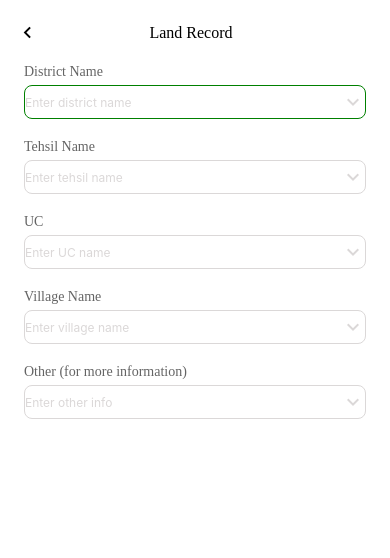
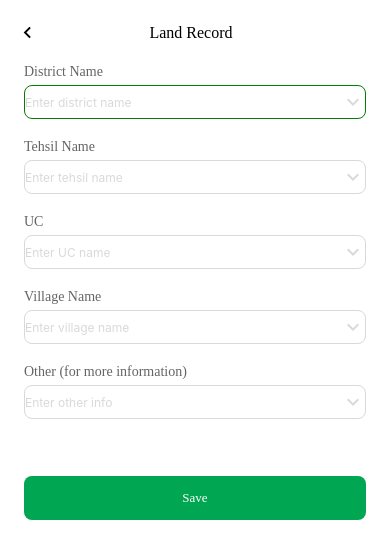
Before and after one commit to Shehiryar12/CropsSecure, a React Native app: screen / in a window 390 px wide. Shown: the top 558 px of the page. Built offline with nearby package versions, Linux system fonts and the light colour scheme.

Commit message:
CROPSSECURE

```diff
--- a/Src/Components/LandComponenttwo.js
+++ b/Src/Components/LandComponenttwo.js
@@ -1,10 +1,11 @@
-import { View, Text, TextInput, StyleSheet } from 'react-native';
+import { View, Text, TextInput, StyleSheet, TouchableOpacity, SafeAreaView } from 'react-native';
 import React from 'react';
 import MaterialIcons from 'react-native-vector-icons/MaterialIcons';
 import { Font } from '../Constant/Font';
 
 const LandComponenttwo = props => {
   return (
+    <SafeAreaView>
       <View style={{ marginTop: 20 }}>
         <Text
           style={{
@@ -17,34 +18,36 @@ const LandComponenttwo = props => {
           {props?.label}
         </Text>
         <View
-        style={{
-          flexDirection: 'row',
-          alignItems: 'center',
-          borderWidth: 1,
-          borderColor: props?.borderColor || '#DBD8D8', // ye line add karo
-          borderRadius: 8,
-          paddingVertical: 4,
-
-          marginHorizontal:8,
-        }}
+          style={[
+            styles.landstyle,
+            { borderColor: props?.borderColor || '#DBD8D8' }
+          ]}
         >
           <TextInput
             placeholder={props?.placeholder}
             placeholderTextColor={props?.placeholderTextColor}
-          borderColor={props?.borderColor}
             style={{
               flex: 1,
               color: props?.textColor,
               fontSize: 12,
-            // marginLeft:10,
             }}
           />
           <MaterialIcons name="keyboard-arrow-down" size={24} color="#DBD8D8" />
         </View>
       </View>
+    </SafeAreaView>
   );
 };
 
 export default LandComponenttwo;
 
-const styles = StyleSheet.create({});
+const styles = StyleSheet.create({
+  landstyle: {
+    flexDirection: 'row',
+    alignItems: 'center',
+    borderWidth: 1,
+    borderRadius: 8,
+    paddingVertical: 4,
+    marginHorizontal: 8,
+  }
+});
--- a/Src/Screens/LandData.js
+++ b/Src/Screens/LandData.js
@@ -1,4 +1,4 @@
-import { SafeAreaView, View, Text, StyleSheet } from 'react-native';
+import { SafeAreaView, View, Text, StyleSheet, TouchableOpacity } from 'react-native';
 import React from 'react';
 import MaterialIcons from 'react-native-vector-icons/MaterialIcons';
 import { Font } from '../Constant/Font';
@@ -25,14 +25,30 @@ const LandData = () => {
         borderColor="green"
       />
 
-      <LandComponenttwo label="Tehsil Name" placeholder="Enter tehsil name"  placeholderTextColor="#DBD8D8"/>
-      <LandComponenttwo label="UC" placeholder="Enter UC name"  placeholderTextColor="#DBD8D8"/>
-      <LandComponenttwo label="Village Name" placeholder="Enter village name"  placeholderTextColor="#DBD8D8"/>
+      <LandComponenttwo
+        label="Tehsil Name"
+        placeholder="Enter tehsil name"
+        placeholderTextColor="#DBD8D8"
+      />
+      <LandComponenttwo
+        label="UC"
+        placeholder="Enter UC name"
+        placeholderTextColor="#DBD8D8"
+      />
+      <LandComponenttwo
+        label="Village Name"
+        placeholder="Enter village name"
+        placeholderTextColor="#DBD8D8"
+      />
       <LandComponenttwo
         label="Other (for more information)"
         placeholder="Enter other info"
-         placeholderTextColor="#DBD8D8"
+        placeholderTextColor="#DBD8D8"
       />
+
+      <TouchableOpacity style={styles.button}>
+        <Text style={styles.buttonText}>Save</Text>
+      </TouchableOpacity>
     </SafeAreaView>
   );
 };
@@ -42,7 +58,6 @@ export default LandData;
 const styles = StyleSheet.create({
   container: {
     margin: 16,
-
   },
   heading: {
     flexDirection: 'row',
@@ -55,4 +70,17 @@ const styles = StyleSheet.create({
     fontSize: 16,
     marginLeft: 14,
   },
+  button:{
+     backgroundColor: '#00A651',
+    paddingVertical: 14,
+    borderRadius: 8,
+    marginHorizontal: 8,
+    marginTop: 57,
+    alignItems: 'center',
+  },
+  buttonText:{
+       fontFamily:Font.medium,
+       fontSize:13,
+       color:"white",
+  }
 });
```
Lines whose indentation alone changed are shown as unchanged.
